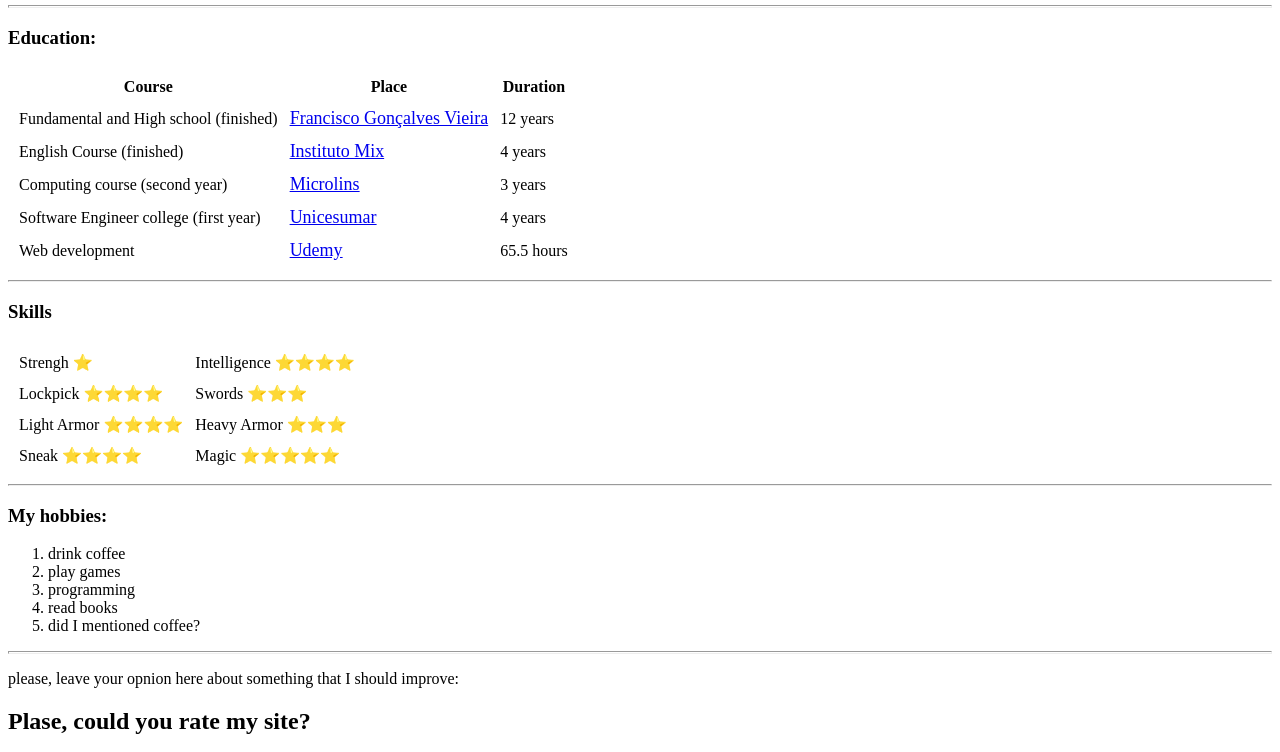
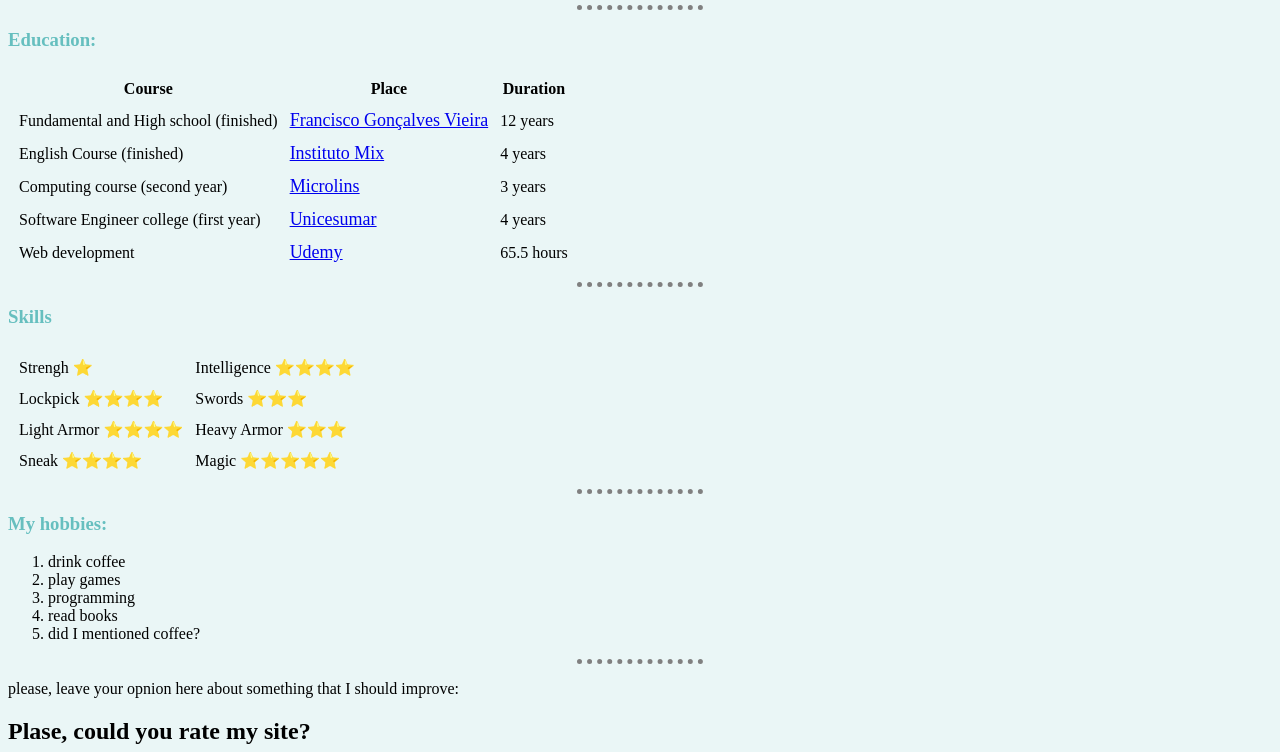
Before and after one commit to olaLucas/html-cv, a plain HTML site: page index.html in a window 1280 px wide. Shown: the part 430-1182 px from the top of the page. Drawn offline with Linux system fonts and the light colour scheme.

Commit message:
adding external css file.

```diff
--- /dev/null
+++ b/CSS/style.css
@@ -0,0 +1,28 @@
+
+body
+{
+    background-color: #EAF6F6;
+}
+
+a
+{
+    font-size: large;
+}
+
+hr
+{
+    border-width: 5px;
+    border-style: dotted none none none;
+    border-color: grey;
+    width: 10%;
+}
+
+h1
+{
+    color: #66BFBF;
+}
+
+h3
+{
+    color: #66BFBF;
+}
--- a/index.html
+++ b/index.html
@@ -1,17 +1,14 @@
 <html lang="en">
 <head>
     <meta charset="UTF-8">
+
     <meta http-equiv="X-UA-Compatible" content="IE=edge">
+
     <meta name="viewport" content="width=device-width, initial-scale=1.0">
+
+    <link rel="stylesheet" href="CSS/style.css">
+
     <title>Lucas's personal site.</title>
-
-    <style>
-        a {
-            font-size: large;
-        }
-
-    </style>
-
 </head>
 <body>
 
@@ -33,7 +30,7 @@
         </tr>
     </table>
 
-    <hr size="3">
+    <hr>
 
     <h3>
         Education:
@@ -113,7 +110,7 @@
         <li>read books</li>
         <li>did I mentioned coffee?</li>
     </ol>
-    <hr size="3">
+    <hr>
 
     <p>
         please, leave your opnion here about something that I should improve:
```
